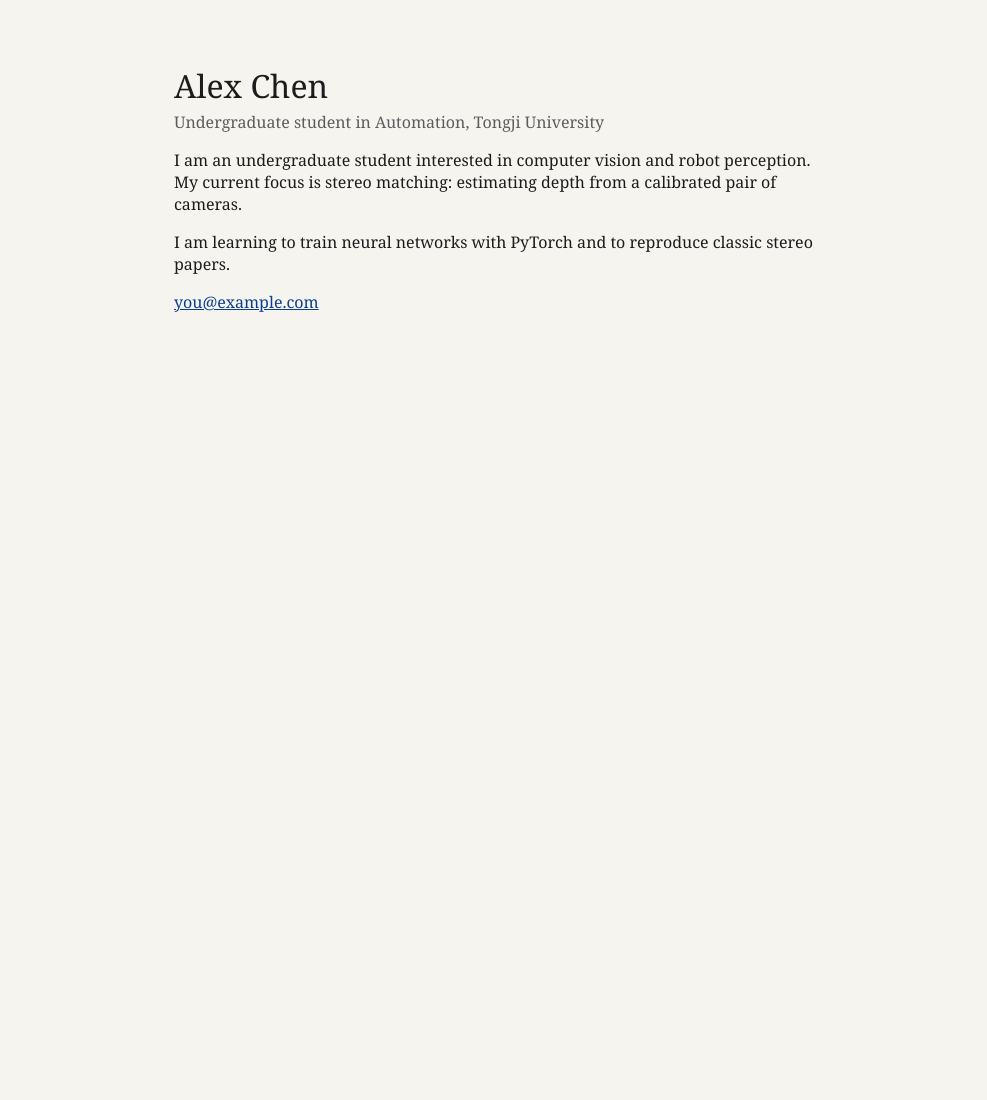
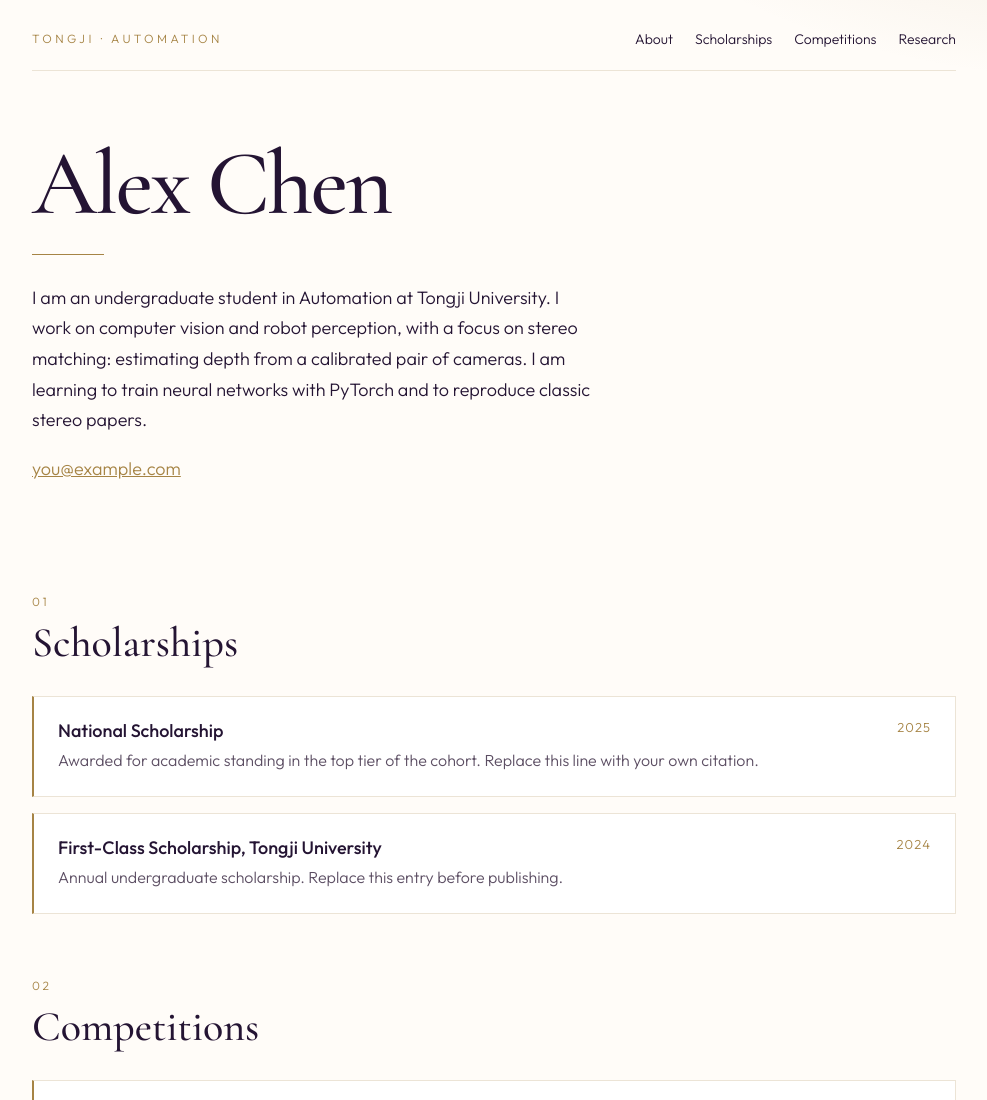
Before and after one commit to tj-zkd/tj-zkd.github.io, a plain HTML site: page index.html in a window 1280 px wide. Shown: the top 1100 px of the page, without its empty margins (146-1133 px from the left). Before the commit the page ends 800 px from the top, so only its background shows below. Drawn offline with nearby package versions, Linux system fonts and the light colour scheme.

Commit message:
Update index.html

```diff
--- a/index.html
+++ b/index.html
@@ -4,35 +4,161 @@
   <meta charset="UTF-8">
   <meta name="viewport" content="width=device-width, initial-scale=1.0">
   <title>Alex Chen</title>
+  <link rel="preconnect" href="https://fonts.googleapis.com">
+  <link rel="preconnect" href="https://fonts.gstatic.com" crossorigin>
+  <link href="https://fonts.googleapis.com/css2?family=Cormorant+Garamond:ital,wght@0,500;0,600;1,500&family=Outfit:wght@300;400;500&display=swap" rel="stylesheet">
   <style>
+    :root {
+      --ink: #241433;
+      --gold: #a68445;
+      --gold-soft: #e7d7b4;
+      --paper: #fffcf8;
+      --line: #ece4d6;
+    }
+    * { box-sizing: border-box; }
+    html { scroll-behavior: smooth; }
     body {
       margin: 0;
-      font-family: Georgia, serif;
-      background: #f6f4ef;
-      color: #1c1c1c;
+      background:
+        radial-gradient(900px 420px at 100% -10%, rgba(166, 132, 69, 0.16), transparent 60%),
+        var(--paper);
+      color: var(--ink);
+      font-family: Outfit, sans-serif;
+      font-weight: 300;
     }
-    main {
-      max-width: 640px;
-      margin: 64px auto;
-      padding: 0 24px;
+    .wrap { max-width: 980px; margin: 0 auto; padding: 28px 28px 96px; }
+    nav {
+      display: flex;
+      justify-content: space-between;
+      align-items: center;
+      gap: 24px;
+      padding-bottom: 22px;
+      border-bottom: 1px solid var(--line);
     }
-    h1 { font-weight: normal; font-size: 2rem; margin-bottom: 0.25rem; }
-    p.meta { color: #5c5c5c; margin-top: 0; }
-    a { color: #0b3d91; }
+    .mark {
+      letter-spacing: 0.28em;
+      text-transform: uppercase;
+      font-size: 12px;
+      color: var(--gold);
+    }
+    nav ul { display: flex; gap: 22px; list-style: none; margin: 0; padding: 0; }
+    nav a { color: var(--ink); text-decoration: none; font-size: 14px; }
+    nav a:hover { color: var(--gold); }
+    header { padding: 72px 0 28px; }
+    h1 {
+      margin: 0;
+      font-family: "Cormorant Garamond", serif;
+      font-weight: 500;
+      font-size: clamp(56px, 8vw, 92px);
+      line-height: 0.9;
+      letter-spacing: -0.03em;
+    }
+    .rule {
+      width: 72px;
+      height: 1px;
+      background: var(--gold);
+      margin: 28px 0;
+    }
+    .lede { max-width: 560px; font-size: 18px; line-height: 1.7; }
+    .lede a { color: var(--gold); }
+    section { padding-top: 64px; }
+    .kicker {
+      color: var(--gold);
+      letter-spacing: 0.22em;
+      text-transform: uppercase;
+      font-size: 12px;
+    }
+    h2 {
+      margin: 8px 0 28px;
+      font-family: "Cormorant Garamond", serif;
+      font-size: 42px;
+      font-weight: 500;
+    }
+    .grid { display: grid; gap: 16px; }
+    article {
+      background: white;
+      border: 1px solid var(--line);
+      border-left: 2px solid var(--gold);
+      padding: 22px 24px;
+    }
+    article h3 { margin: 0 0 6px; font-size: 18px; font-weight: 500; }
+    article p { margin: 0; color: #5c4e63; line-height: 1.6; }
+    .year { float: right; color: var(--gold); font-size: 13px; letter-spacing: 0.08em; }
+    @media (max-width: 720px) {
+      nav { flex-direction: column; align-items: flex-start; }
+      nav ul { flex-wrap: wrap; }
+    }
   </style>
 </head>
 <body>
-  <main>
-    <h1>Alex Chen</h1>
-    <p class="meta">Undergraduate student in Automation, Tongji University</p>
-    <p>
-      I am an undergraduate student interested in computer vision and robot perception.
-      My current focus is stereo matching: estimating depth from a calibrated pair of cameras.
-    </p>
-    <p>
-      I am learning to train neural networks with PyTorch and to reproduce classic stereo papers.
-    </p>
-    <p><a href="mailto:you@example.com">you@example.com</a></p>
-  </main>
+  <div class="wrap">
+    <nav>
+      <div class="mark">Tongji · Automation</div>
+      <ul>
+        <li><a href="#about">About</a></li>
+        <li><a href="#scholarships">Scholarships</a></li>
+        <li><a href="#competitions">Competitions</a></li>
+        <li><a href="#research">Research</a></li>
+      </ul>
+    </nav>
+
+    <header id="about">
+      <h1>Alex Chen</h1>
+      <div class="rule"></div>
+      <p class="lede">
+        I am an undergraduate student in Automation at Tongji University.
+        I work on computer vision and robot perception, with a focus on stereo matching:
+        estimating depth from a calibrated pair of cameras.
+        I am learning to train neural networks with PyTorch and to reproduce classic stereo papers.
+      </p>
+      <p class="lede"><a href="mailto:you@example.com">you@example.com</a></p>
+    </header>
+
+    <section id="scholarships">
+      <div class="kicker">01</div>
+      <h2>Scholarships</h2>
+      <div class="grid">
+        <article>
+          <span class="year">2025</span>
+          <h3>National Scholarship</h3>
+          <p>Awarded for academic standing in the top tier of the cohort. Replace this line with your own citation.</p>
+        </article>
+        <article>
+          <span class="year">2024</span>
+          <h3>First-Class Scholarship, Tongji University</h3>
+          <p>Annual undergraduate scholarship. Replace this entry before publishing.</p>
+        </article>
+      </div>
+    </section>
+
+    <section id="competitions">
+      <div class="kicker">02</div>
+      <h2>Competitions</h2>
+      <div class="grid">
+        <article>
+          <span class="year">2025</span>
+          <h3>China Robot Competition</h3>
+          <p>National award. Write the event name, award level, and your role here.</p>
+        </article>
+        <article>
+          <span class="year">2024</span>
+          <h3>Intelligent Robot Creative Competition</h3>
+          <p>Team result. Replace with the real ranking and teammates.</p>
+        </article>
+      </div>
+    </section>
+
+    <section id="research">
+      <div class="kicker">03</div>
+      <h2>Research</h2>
+      <div class="grid">
+        <article>
+          <span class="year">2026</span>
+          <h3>Stereo matching</h3>
+          <p>Reproducing RAFT-Stereo and training binocular depth models in PyTorch. Add the paper title, venue, and authors when you have a result.</p>
+        </article>
+      </div>
+    </section>
+  </div>
 </body>
 </html>
```
